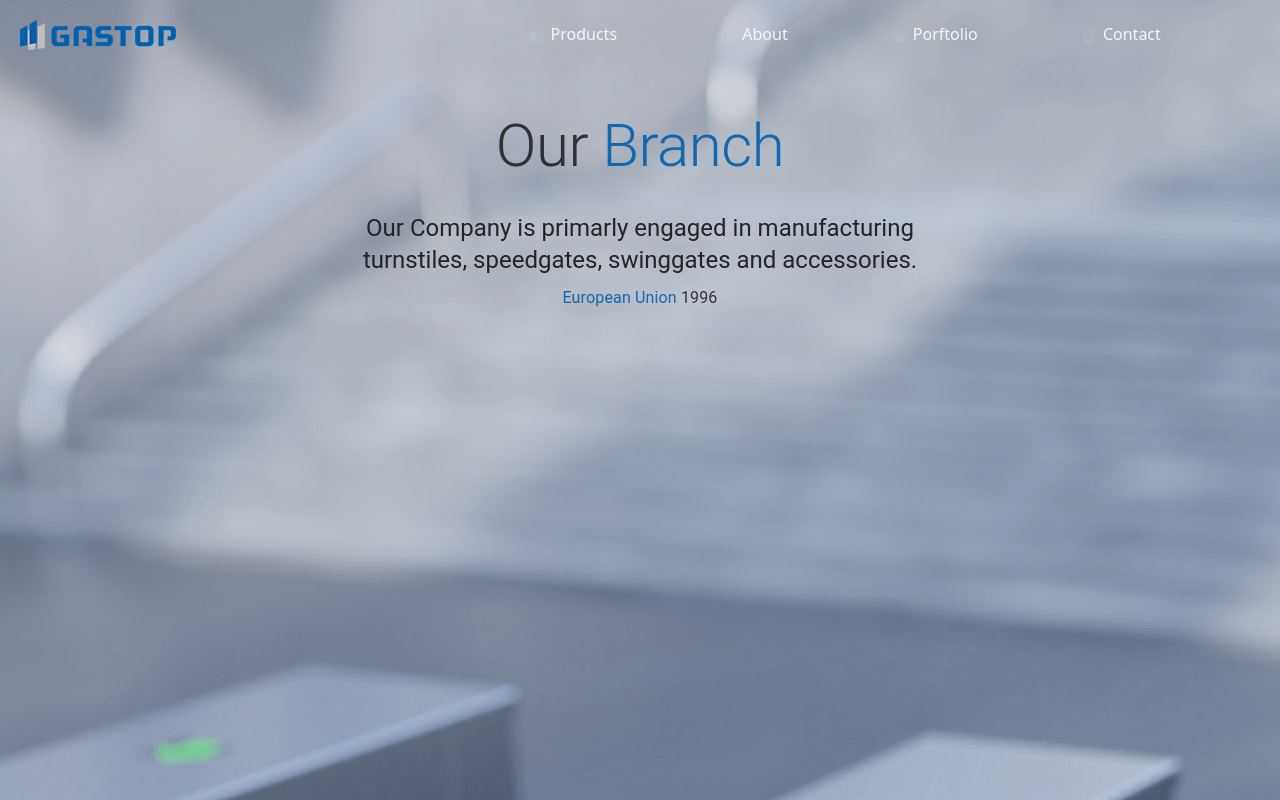
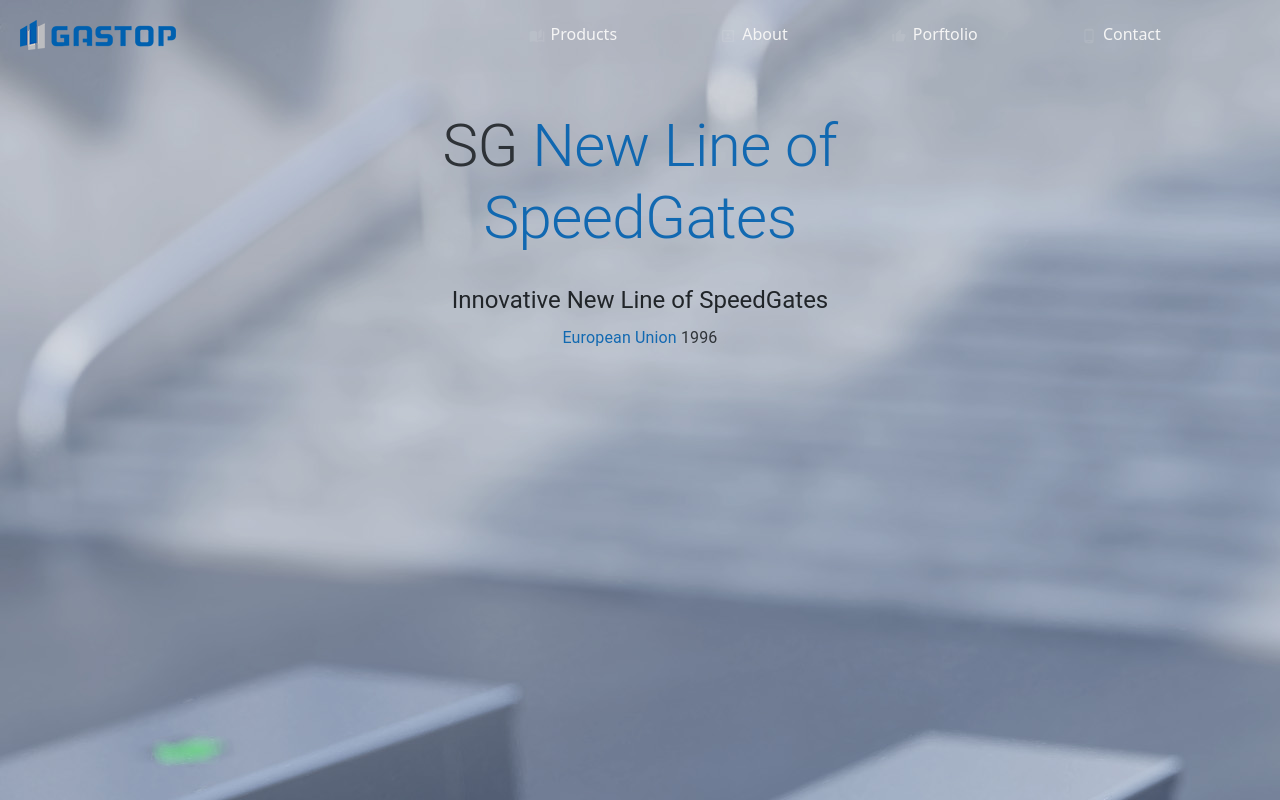
Before and after one commit to Lucas-PL/client, a React (Create React App) app: page / in a window 1280 px wide. Built offline with nearby package versions, Linux system fonts and the light colour scheme.

Commit message:
mainpage

```diff
--- a/src/Pages/MainPage.js
+++ b/src/Pages/MainPage.js
@@ -6,9 +6,9 @@ export default function MainPage() {
     return (
       <div className="App">
           <MainTitle
-            titleOne="Our"
-            titleTwo="Branch"
-            text="Our Company is primarly engaged in manufacturing turnstiles, speedgates, swinggates and accessories."/>
+            titleOne="SG"
+            titleTwo="New Line of SpeedGates"
+            text="Innovative New Line of SpeedGates "/>
       </div>
     )
   }
```
